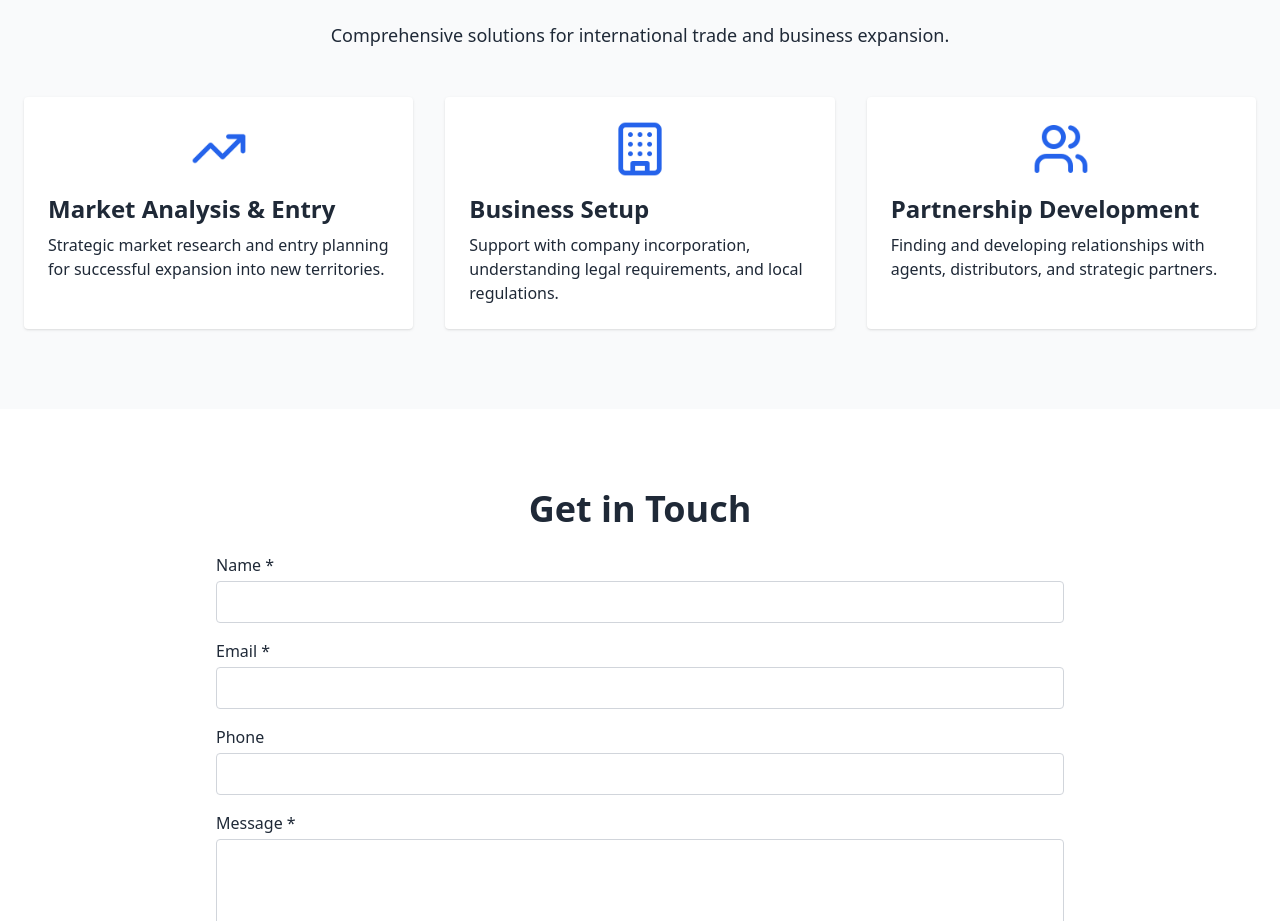
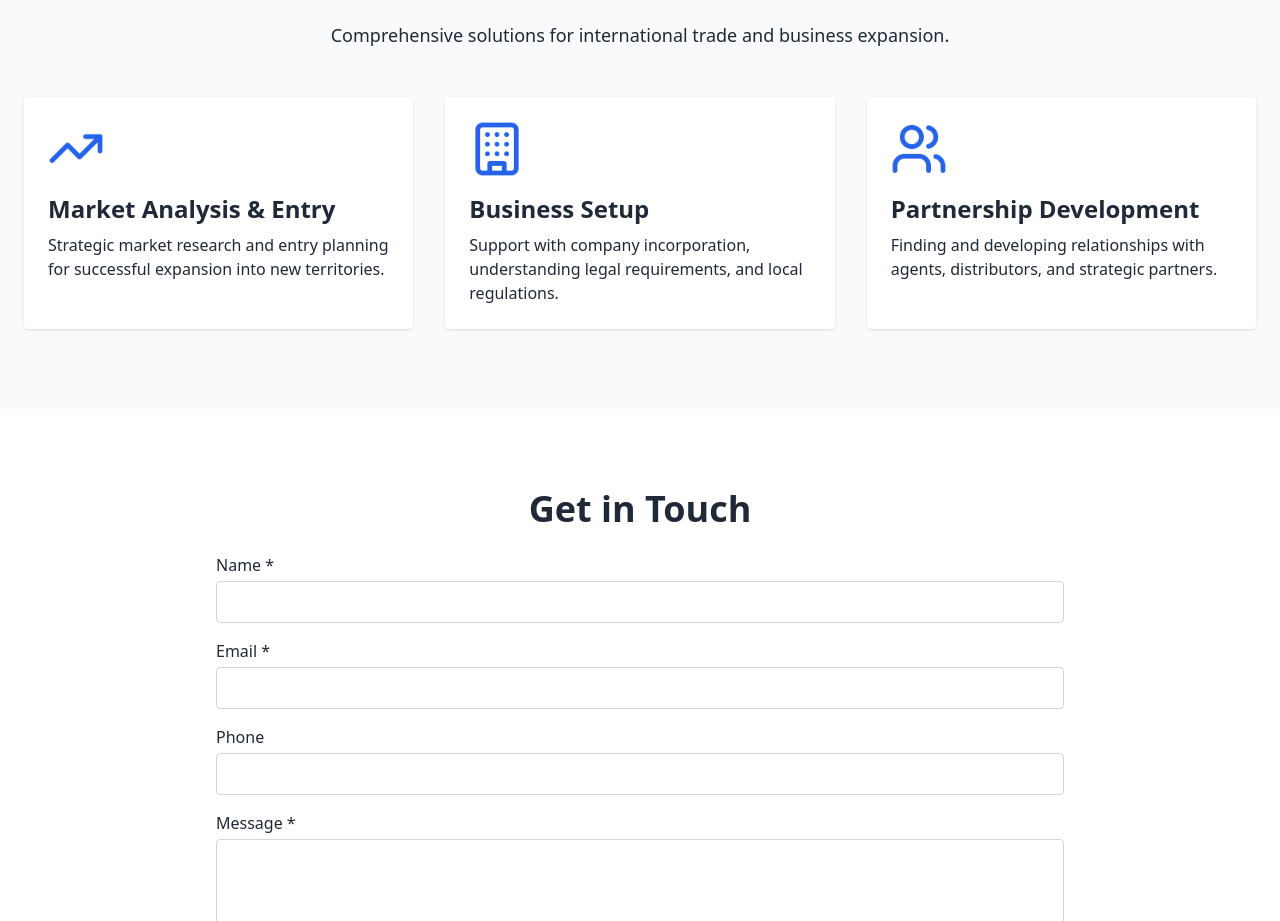
Before and after one commit to ref3at-13/tradeburg, a Next.js app: page / in a window 1280 px wide. Shown: the part 1193-2114 px from the top of the page. Built offline with nearby package versions, Linux system fonts and the light colour scheme.

Commit message:
Align icons left

```diff
--- a/pages/index.js
+++ b/pages/index.js
@@ -96,21 +96,21 @@
 <p className="text-center text-lg mb-12">Comprehensive solutions for international trade and business expansion.</p>
         <div className="grid md:grid-cols-3 gap-8">
           <div className="p-6 bg-white rounded shadow">
-            <div className="flex justify-center mb-4">
+            <div className="flex justify-start mb-4">
   <img src="/Market.png" alt="Market Analysis & Entry" className="h-14 w-14" />
 </div>
 <h3 className="text-2xl font-semibold mb-2">Market Analysis & Entry</h3>
             <p>Strategic market research and entry planning for successful expansion into new territories.</p>
           </div>
           <div className="p-6 bg-white rounded shadow">
-            <div className="flex justify-center mb-4">
+            <div className="flex justify-start mb-4">
   <img src="/Setup.png" alt="Business Setup" className="h-14 w-14" />
 </div>
 <h3 className="text-2xl font-semibold mb-2">Business Setup</h3>
             <p>Support with company incorporation, understanding legal requirements, and local regulations.</p>
           </div>
           <div className="p-6 bg-white rounded shadow">
-            <div className="flex justify-center mb-4">
+            <div className="flex justify-start mb-4">
   <img src="/PartnershipDev.png" alt="Partnership Development" className="h-14 w-14" />
 </div>
 <h3 className="text-2xl font-semibold mb-2">Partnership Development</h3>
```
